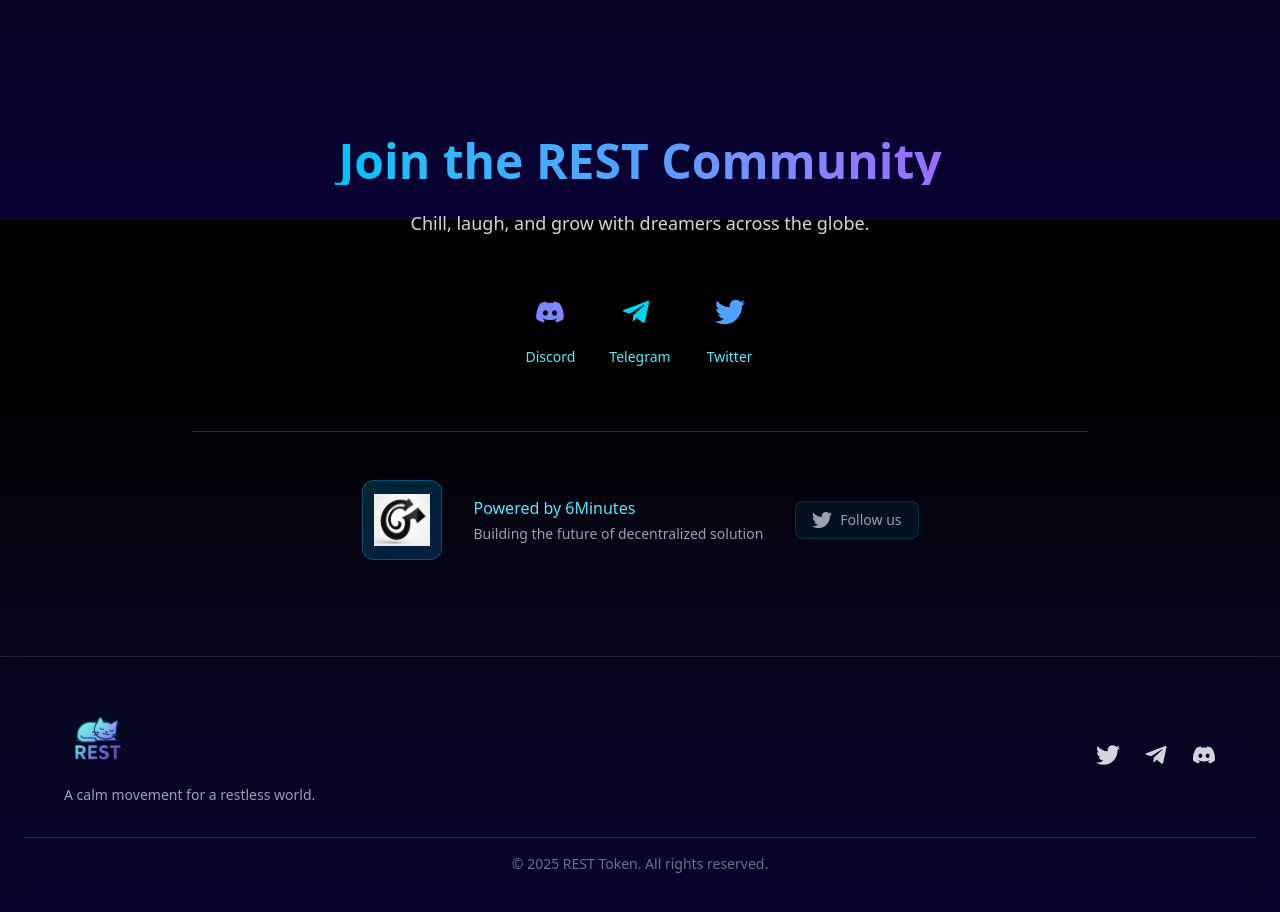
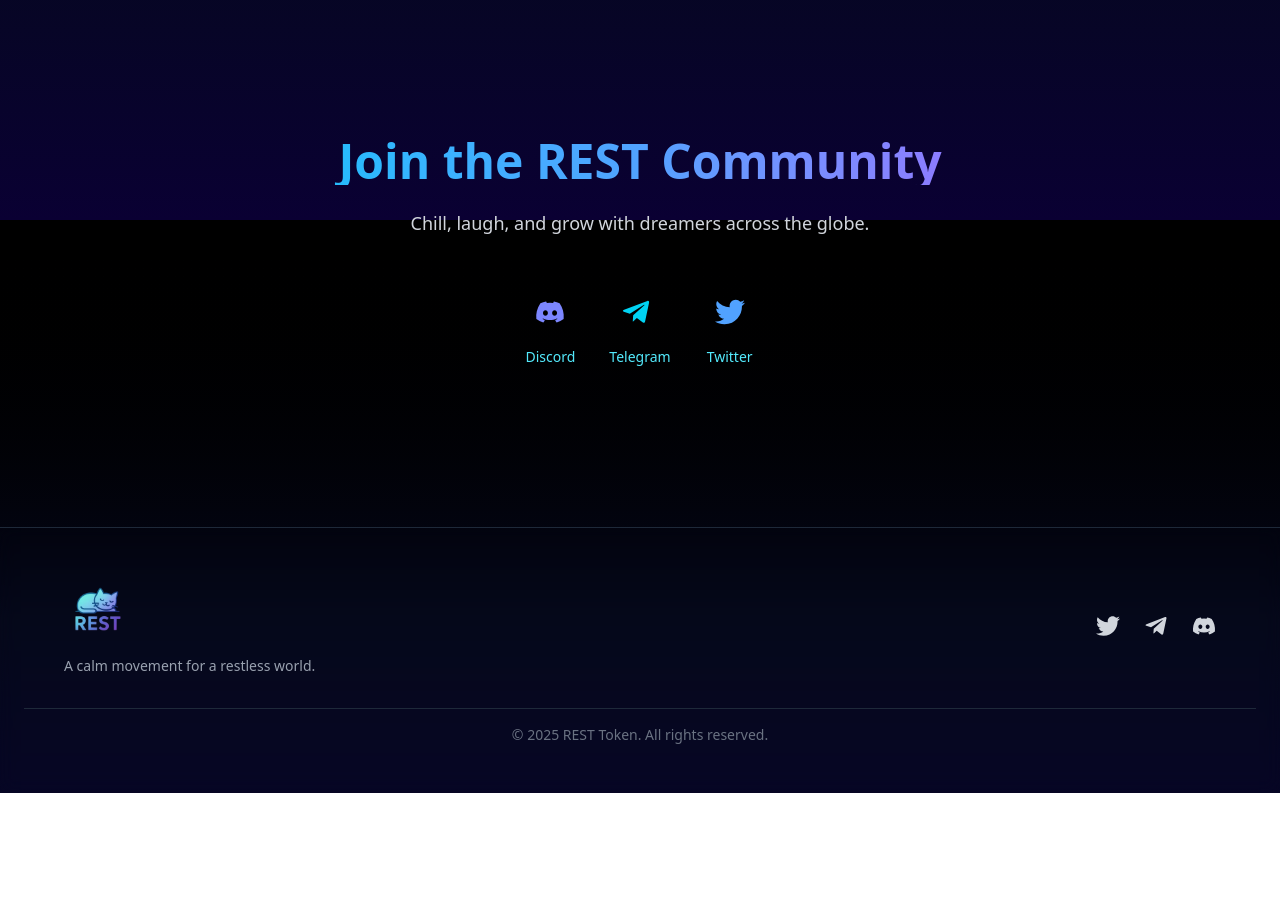
Before and after one commit to ReaperX771/Rest, a React (Vite) app: page / in a window 1280 px wide. Shown: the part 7780-8692 px from the top of the page. After the commit the page ends 8573 px from the top, so only its background shows below. Built offline with nearby package versions, Linux system fonts and the light colour scheme.

Commit message:
company removed

```diff
--- a/src/Components/Community.jsx
+++ b/src/Components/Community.jsx
@@ -1,7 +1,6 @@
 // src/components/Community.jsx
 import { useEffect, useRef, useState } from "react";
 import { FaDiscord, FaTelegramPlane, FaTwitter } from "react-icons/fa";
-import log from '../assets/images/log.jpg';
 
 export default function Community() {
   const ref = useRef(null);
@@ -44,11 +43,6 @@ export default function Community() {
       ref={ref}
       className="relative py-16 sm:py-24 px-4 sm:px-6 text-center text-white overflow-hidden"
     >
-      <div
-        className={`max-w-4xl mx-auto transition-all duration-[1200ms] ease-out ${
-          visible ? "opacity-100 translate-y-0" : "opacity-0 translate-y-16"
-        }`}
-      >
         <h2 className="text-3xl sm:text-4xl md:text-5xl font-extrabold mb-6 bg-gradient-to-r from-cyan-400 via-blue-400 to-purple-500 bg-clip-text text-transparent">
           Join the REST Community
         </h2>
@@ -81,46 +75,6 @@ export default function Community() {
             </div>
           ))}
         </div>
-
-        {/* Footer Section */}
-        <div className={`border-t border-cyan-500/30 pt-8 sm:pt-12 transition-all duration-1000 delay-500 ${
-          visible ? "opacity-100 translate-y-0" : "opacity-0 translate-y-8"
-        }`}>
-          <div className="flex flex-col sm:flex-row items-center justify-center gap-4 sm:gap-8">
-            {/* Logo Placeholder Box */}
-            <div className="w-16 h-16 sm:w-20 sm:h-20 bg-gradient-to-br from-cyan-500/20 to-blue-500/20 border border-cyan-400/30 rounded-xl flex items-center justify-center backdrop-blur-sm">
-              <img
-                src={log}
-                alt="6Minutes Logo"
-                className="w-12 h-12 sm:w-14 sm:h-14 object-contain"
-              />
-            </div>
-
-            {/* Powered by Text */}
-            <div className="text-center sm:text-left">
-              <p className="text-cyan-300 text-sm sm:text-base font-medium">
-                Powered by 6Minutes
-              </p>
-              <p className="text-gray-400 text-xs sm:text-sm mt-1">
-                Building the future of decentralized solution
-              </p>
-            </div>
-
-            {/* X Logo with Link */}
-            <a
-              href="https://x.com/6Minutes_co"
-              target="_blank"
-              rel="noopener noreferrer"
-              className="text-gray-400 hover:text-cyan-400 transition-colors duration-300"
-            >
-              <div className="flex items-center gap-2 bg-cyan-900/20 border border-cyan-500/20 rounded-lg px-3 sm:px-4 py-2 hover:border-cyan-400/40 transition-all duration-300">
-                <FaTwitter className="text-lg sm:text-xl" />
-                <span className="text-xs sm:text-sm font-medium">Follow us</span>
-              </div>
-            </a>
-          </div>
-        </div>
-      </div>
     </section>
   );
 }
```
